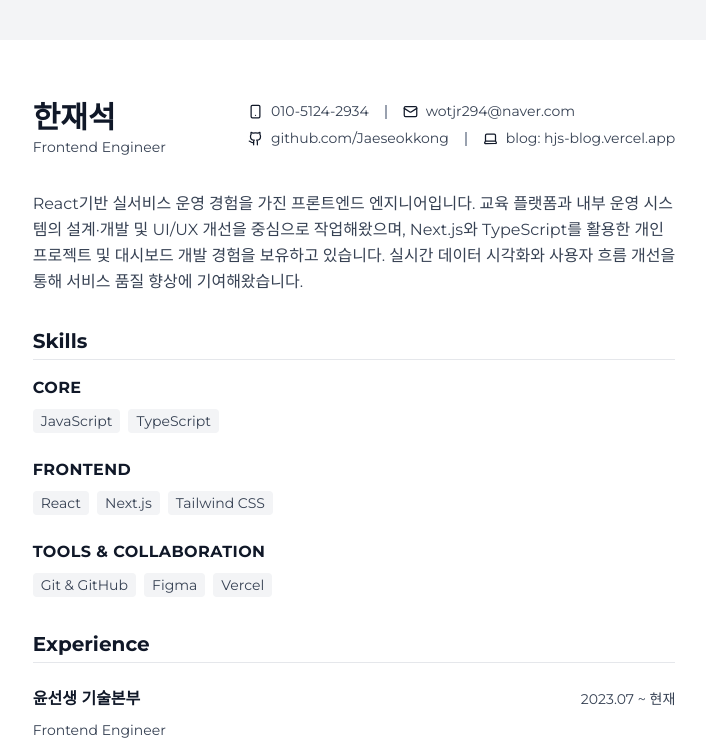
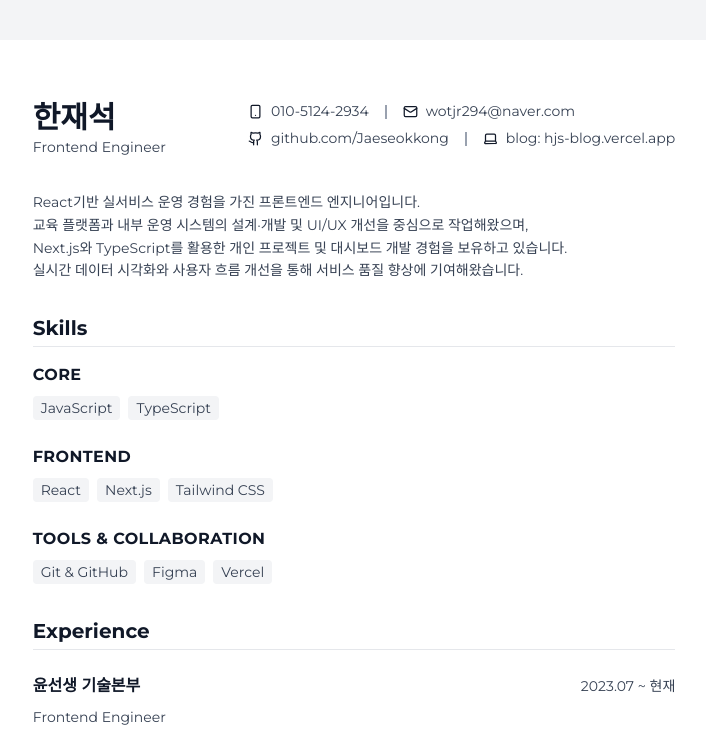
Before and after one commit to Jaeseokkong/NEXT-BLOG, a Next.js app: page /resume in a window 1280 px wide. Shown: the top 741 px of the page, without its empty margins (286-992 px from the left). Built offline with nearby package versions, Linux system fonts and the light colour scheme.

Commit message:
fix(organisms): 개요 테스트 크기 조정 및 줄바꿈 적용

```diff
--- a/src/app/resume/components/organisms/ResumeSummary.tsx
+++ b/src/app/resume/components/organisms/ResumeSummary.tsx
@@ -3,11 +3,11 @@ import Text from '@/components/atoms/Text'
 export default function ResumeSummary() {
     return (
         <section className="mb-8 max-w-3xl">
-            <Text>
-                React기반 실서비스 운영 경험을 가진 프론트엔드 엔지니어입니다.
-                교육 플랫폼과 내부 운영 시스템의 설계·개발 및 UI/UX 개선을 중심으로 작업해왔으며,
-				Next.js와 TypeScript를 활용한 개인 프로젝트 및 대시보드 개발 경험을 보유하고 있습니다.
-                실시간 데이터 시각화와 사용자 흐름 개선을 통해 서비스 품질 향상에 기여해왔습니다.
+            <Text size="sm">
+                React기반 실서비스 운영 경험을 가진 프론트엔드 엔지니어입니다.<br/>
+                교육 플랫폼과 내부 운영 시스템의 설계·개발 및 UI/UX 개선을 중심으로 작업해왔으며,<br/>
+				Next.js와 TypeScript를 활용한 개인 프로젝트 및 대시보드 개발 경험을 보유하고 있습니다.<br/>
+                실시간 데이터 시각화와 사용자 흐름 개선을 통해 서비스 품질 향상에 기여해왔습니다.<br/>
             </Text>
         </section>
     )
```
